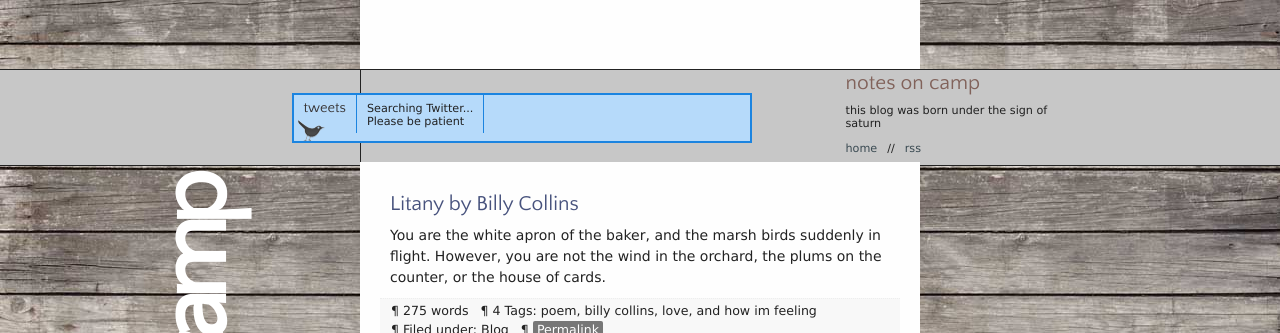
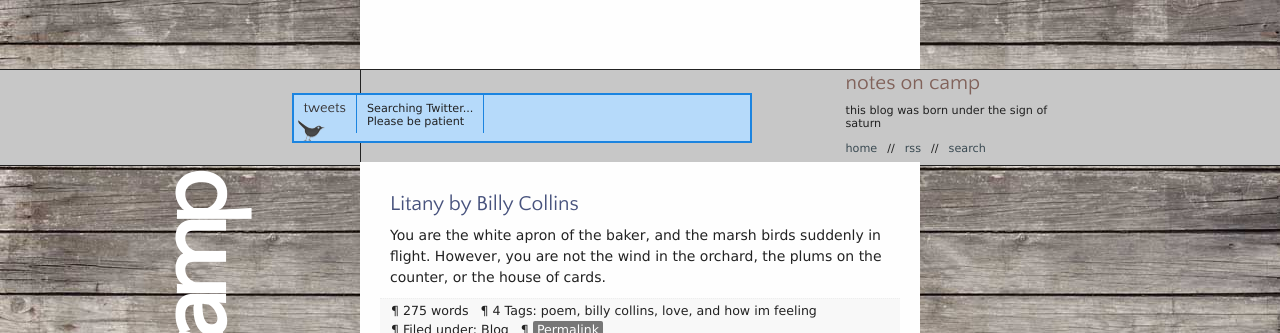
Before and after one commit to nielsen/nielsen.github.com, a Jekyll site: the page built from index.html, in a window 1280 px wide. Shown: the top 333 px of the page. Built offline with Jekyll 4.4.1, drawn with Linux system fonts in a browser that asks for light colours; nearby versions of some CDN libraries; Markdown is read by kramdown in place of the engine named in the settings.

Commit message:
2011/06/10 Jun:06:1307727552 - autodeploy

```diff
--- a/_includes/footer.html
+++ b/_includes/footer.html
@@ -27,6 +27,14 @@
         refresh_interval: 200,
         template: function(i){return i["text"]}
       });
+
+      $('#search_link').click(function(){
+      	$('ul#navigation').fadeOut(function(){
+      		$('form#search_form').fadeIn();
+      	});
+
+      });
+
     });
 
 </script>
--- a/_includes/header.html
+++ b/_includes/header.html
@@ -43,7 +43,12 @@
 				<li><a href="/">home</a></li>
 				<li>//</li>
 				<li><a href="/atom.xml">rss</a></li>
+				<li>//</li>
+				<li><a href="#" id="search_link">search</a></li>
 			</ul>
+			<form action="/search.html" method="get" id="search_form">
+				<input tabindex="1" type="input" placeholder="type your query" name="q" id="search_form_input" />
+			</form>
 		</div>
 
 	</div>
--- a/assets/css/main.css
+++ b/assets/css/main.css
@@ -82,8 +82,11 @@
 #navigation{float: left; font-size: .8em;}
 #navigation li{float: left; margin-right: 10px;}
 
+#search_form{display: none; height:13px;}
+#search_form_input{height:11px; margin: 0; border: none; font-size: 9px; padding: 0; width: 80%}
+
 #content_box{ clear: both; margin: 0 auto; position: relative; top: -88px; width: 560px; }
-#content{float: left; width: 560px; padding: 20px 0; word-wrap: break-word;}
+#content{float: left; width: 560px; padding: 20px 0; word-wrap: break-word; min-height: 520px;}
 #content p{ margin: 10px; line-height: 1.5em; text-align: left;}
 #content pre, code{ margin: 10px; line-height: 1.3em; }
 #content a{padding: 1px 4px; background: #777; color: #fff; border-radius: 2px;}
```
